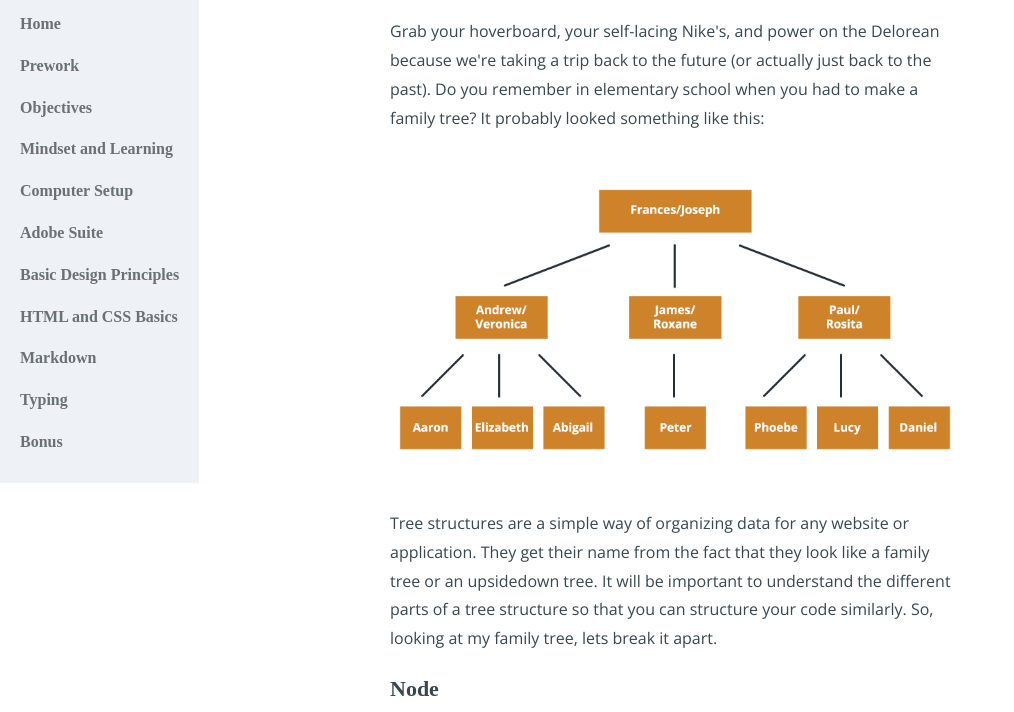
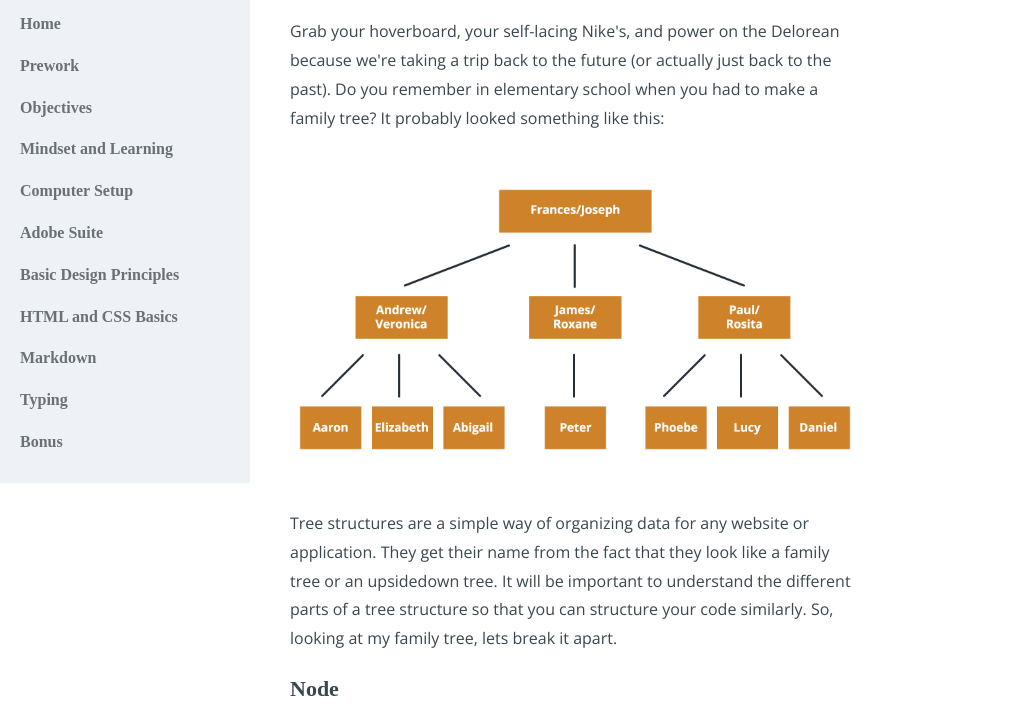
Before and after one commit to tiy-atx-ui-aug2015/Prework, a plain HTML site: page tree-exercise.html in a window 1280 px wide. Shown: the part 207-919 px from the top of the page, without its empty margins (0-1014 px from the left). Drawn offline with nearby package versions, Linux system fonts and the light colour scheme.

Commit message:
fixed sidebar styling

```diff
--- a/css/style.scss
+++ b/css/style.scss
@@ -105,7 +105,6 @@ ol {
 
 .site-wrapper {
 	max-width: 1000px;
-	positon: relative;
 }
 
 .logo-wrapper {
@@ -169,33 +168,30 @@ nav {
 	margin: 40px 0 0 20px;
 }
 
-#left {
-	height: 100%;
-}
-
 @media screen and (min-width: 640px){
 	.content-wrapper {
 		max-width: 650px;
-		float: right;
-		margin-left: 250px;
-		position: relative;
-	}
-
-	#left {
-		position: absolute;
-		width: 250px;
-		height: 100%;
+		float: left;
+		margin-left: 250px
 	}
 
 	.nav-wrapper {
 		left: 0;
 		top: 0;
+		width: 250px;
+	}
+
+	.beFixed {
+		position: fixed;
+	}
+	.beAbsolute {
+		position: absolute;
 	}
 
 	#logo {
 		width: 120px;
 		margin-left: 60px;
-		}
+	}
 
 	.nav-toggle {
 		display: none;
--- a/tree-exercise.html
+++ b/tree-exercise.html
@@ -10,8 +10,7 @@
 </head>
 <body>
 <div class="site-wrapper">
-	<div id="left">
-		<div class="nav-wrapper">
+	<div class="nav-wrapper beFixed">
 	<div class="logo-wrapper">
 		<img src="/images/logo.png" id="logo">
 		<h4>UI Design</h4>
@@ -32,7 +31,6 @@
 		    <li><a href="/index.html#bonus">Bonus</a></li>
 		  </ul>
 		</nav>
-		</div>
 	</div>
 	<div class="content-wrapper">
 	<p><strong>Read the document below and complete the exercises at the bottom.  Send your answers to abby@theironyard.com by <em>5:00pm (CST) on August 20th</em>.  Please submit answers for this exercise as a word document.</strong></p>
@@ -105,46 +103,27 @@
 			<small><div>Icons made by <a href="http://www.flaticon.com/authors/freepik" title="Freepik">Freepik</a> from <a href="http://www.flaticon.com" title="Flaticon">www.flaticon.com</a> is licensed by <a href="http://creativecommons.org/licenses/by/3.0/" title="Creative Commons BY 3.0">CC BY 3.0</a></div></small>
 		</div>
 		</div>
-		<script src="//code.jquery.com/jquery-2.1.4.min.js"></script>
 		<script src="//use.typekit.net/pzj6ksy.js"></script>
 		<script>try{Typekit.load();}catch(e){}</script>
+		<script src="//code.jquery.com/jquery-2.1.4.min.js"></script>
 		<script>
 		  var nav = responsiveNav(".nav-collapse");
-		  $(document).ready(function () {
-
-	    	var length = $('#left').height() - $('.nav-wrapper').height() + $('#left').offset().top;
-
-		    $(window).scroll(function () {
-
-		        var scroll = $(this).scrollTop();
-		        var height = $('.nav-wrapper').height() + 'px';
-
-		        if (scroll < $('#left').offset().top) {
-
-		            $('.nav-wrapper').css({
-		                'position': 'absolute',
-		                'top': '0'
-		            });
-
-		        } else if (scroll > length) {
-
-		            $('.nav-wrapper').css({
-		                'position': 'absolute',
-		                'bottom': '0',
-		                'top': 'auto'
-		            });
-
+		  $(document).ready(function() {
+		  	if ( $(window).height() < 600) {
+			    $('.nav-wrapper').addClass('beAbsolute').removeClass('beFixed');
 			  } else {
-
-		            $('.nav-wrapper').css({
-		                'position': 'fixed',
-		                'top': '0',
-		                'height': height
-		            });
+			    $('.nav-wrapper').addClass('beFixed').removeClass('beAbsolute');
 			  }
 			});
+		  $(window).resize(function() {
+			  if ( $(window).height() < 600) {
+			    $('.nav-wrapper').addClass('beAbsolute').removeClass('beFixed');
+			  } else {
+			    $('.nav-wrapper').addClass('beFixed').removeClass('beAbsolute');
+			  }
 			});
 		</script>
+
 </div>
 </body>
 </html>
```
Also changed, not shown: index.html (+20 -5 lines), css/style.css, 1 other file. Lines whose indentation alone changed are shown as unchanged.
